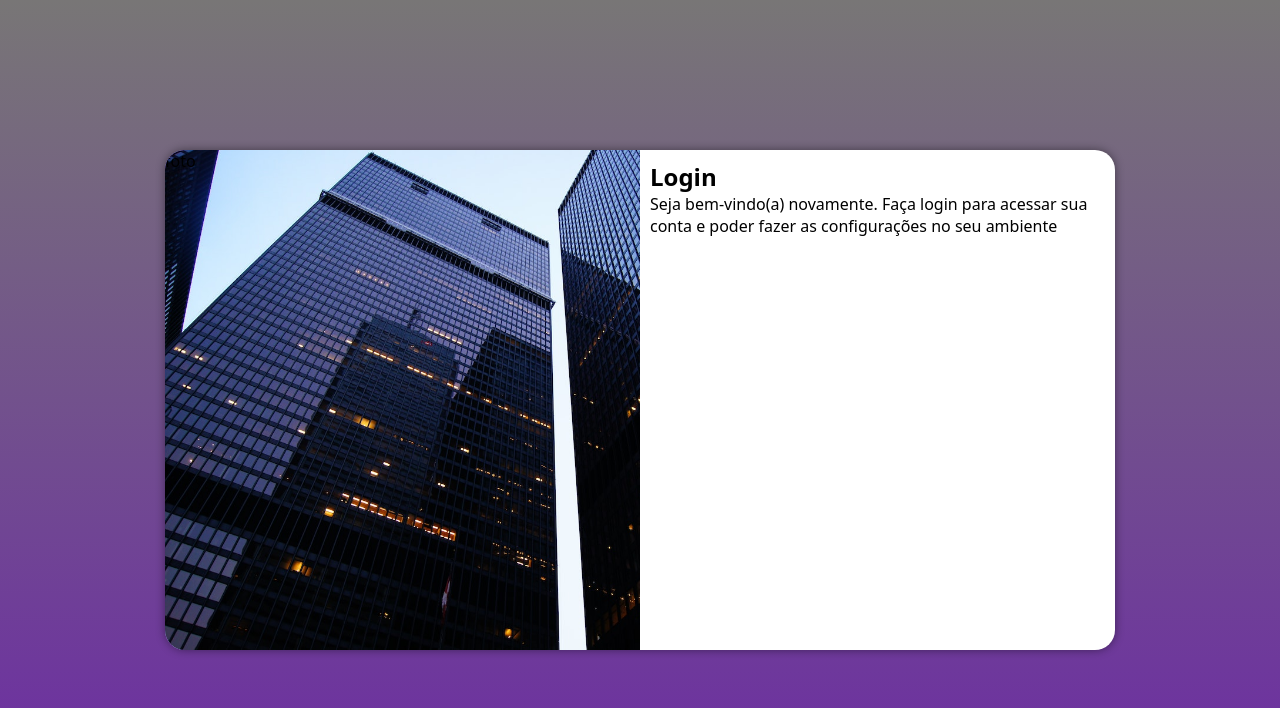
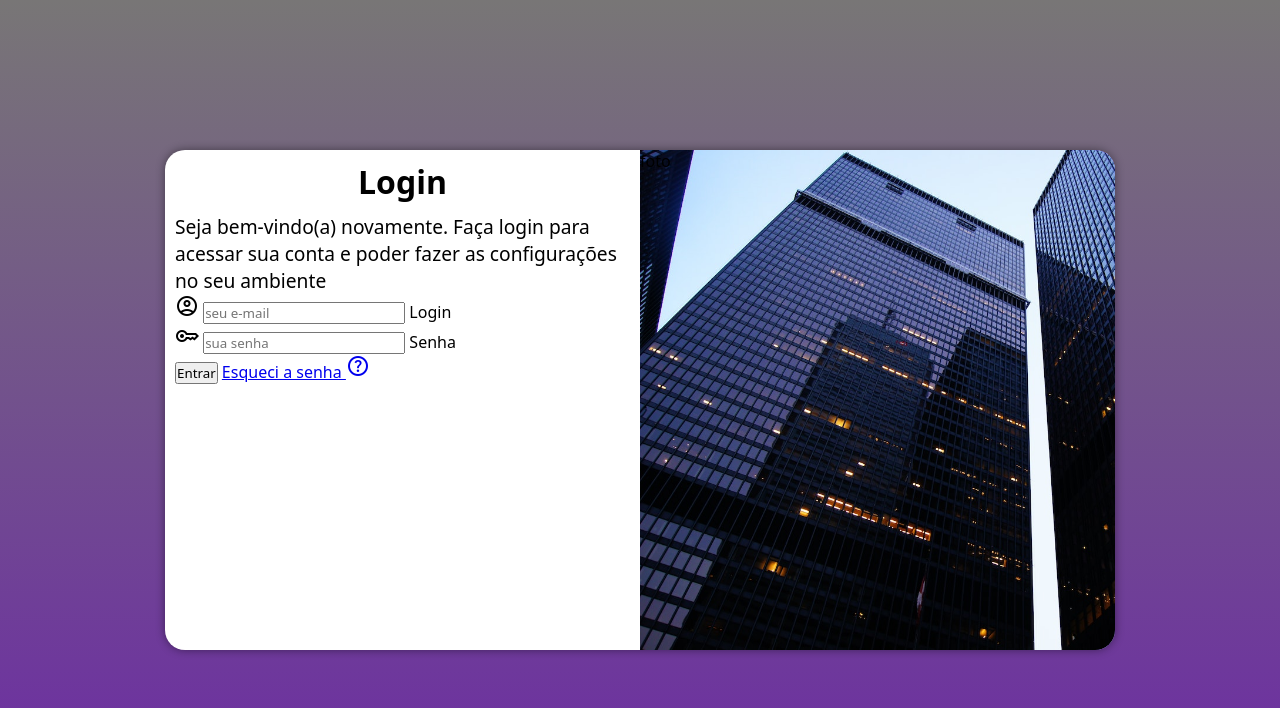
Before and after one commit to reinaldo-cravo/projeto-login, a plain HTML site: page index.html in a window 1280 px wide. Drawn offline with nearby package versions, Linux system fonts and the light colour scheme.

Commit message:
formulario

```diff
--- a/estilos/media-query.css
+++ b/estilos/media-query.css
@@ -31,23 +31,31 @@
     }
 
 
+
     section#login {
         width: 950px;
     }
 
 
     section#login > div#imagem {
-        float: left;
+        float: right;
         width: 50%;
         height: 100%;
     }
 
     section#login > div#formulario {
-        float: right;
+        float: left;
         width: 50%;
 
     }
 
 
+    div#formulario > h1 {
+        font-size: 2em;
+    }
+    div#formulario > p {
+        font-size: 1.2em;
+    }
+
 
 }
--- a/estilos/style.css
+++ b/estilos/style.css
@@ -62,3 +62,14 @@
         padding: 10px;
 
     }
+
+    div#formulario > h1 {
+        text-align: center;
+        margin-bottom: 10px;
+
+
+    }
+
+    div#formulario > p {
+        font-size: 0.9em;
+    }
--- a/index.html
+++ b/index.html
@@ -6,6 +6,7 @@
     <title>Login</title>
     <link rel="stylesheet" href="estilos/style.css">
     <link rel="stylesheet" href="estilos/media-query.css">
+    <link href="https://fonts.googleapis.com/css2?family=Material+Symbols+Outlined" rel="stylesheet" />
 </head>
 <body>
     <main>
@@ -17,7 +18,23 @@
             <div id="formulario">
                 <h1>Login</h1>
                 <p>Seja bem-vindo(a) novamente. Faça login para acessar sua conta e poder fazer as configurações no seu ambiente </p>
-                <form action="login.php" method="post"></form>
+                <form action="login.php" method="post" autocomplete="on">
+                    <div class="campo">
+                        <span class="material-symbols-outlined">account_circle</span>
+                        <input type="email" name="login" id="ilogin" placeholder="seu e-mail" autocomplete="email" required maxlength="30">
+                        <label for="ilogin">Login</label>
+                    </div>
+
+                    <div class="campo">
+                        <span class="material-symbols-outlined">Key</span>
+                       <input type="password" name="Senha" id="isenha" placeholder="sua senha" autocomplete="current-password" required minlength="8" maxlength="15">
+                       <label for="isenha">Senha</label>
+                    </div>
+                    <input type="submit" value="Entrar">
+                    <a href="esqueci.html">
+                        Esqueci a senha <span class="material-symbols-outlined">help</span>
+                    </a>
+                </form>
             </div>
         </section>
     </main>
```
